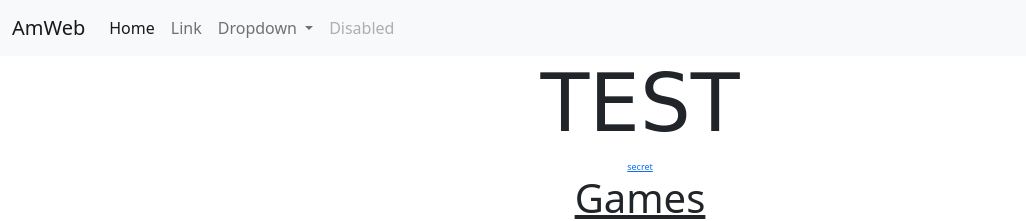
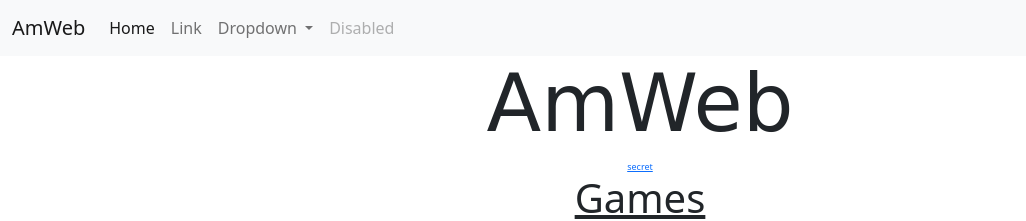
Before and after one commit to pynmash/amweb, a plain HTML site: page index.html in a window 1280 px wide. Shown: the top 221 px of the page, without its empty margins (0-1026 px from the left). Drawn offline with nearby package versions, Linux system fonts and the light colour scheme; a script that the page names is missing; a web font is replaced by a local one.

Commit message:
Change title to "AmWeb"

```diff
--- a/index.html
+++ b/index.html
@@ -58,7 +58,7 @@
 		</div>
 	</nav>
 	<div class="container">
-		<h1>TEST</h1>
+		<h1>AmWeb</h1>
       <a href="secret.html" class="really-small">secret</a>
 		<h3>Games</h3>
 		<ul>
```
